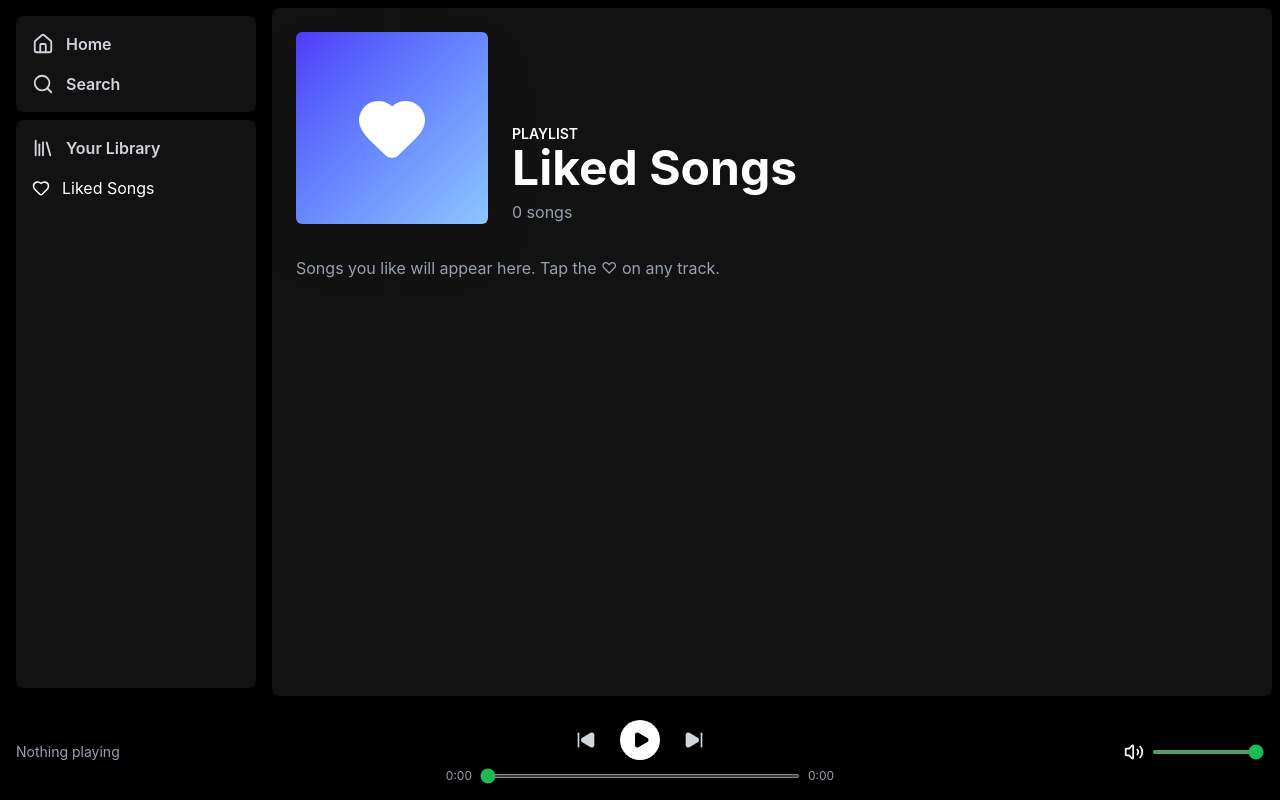
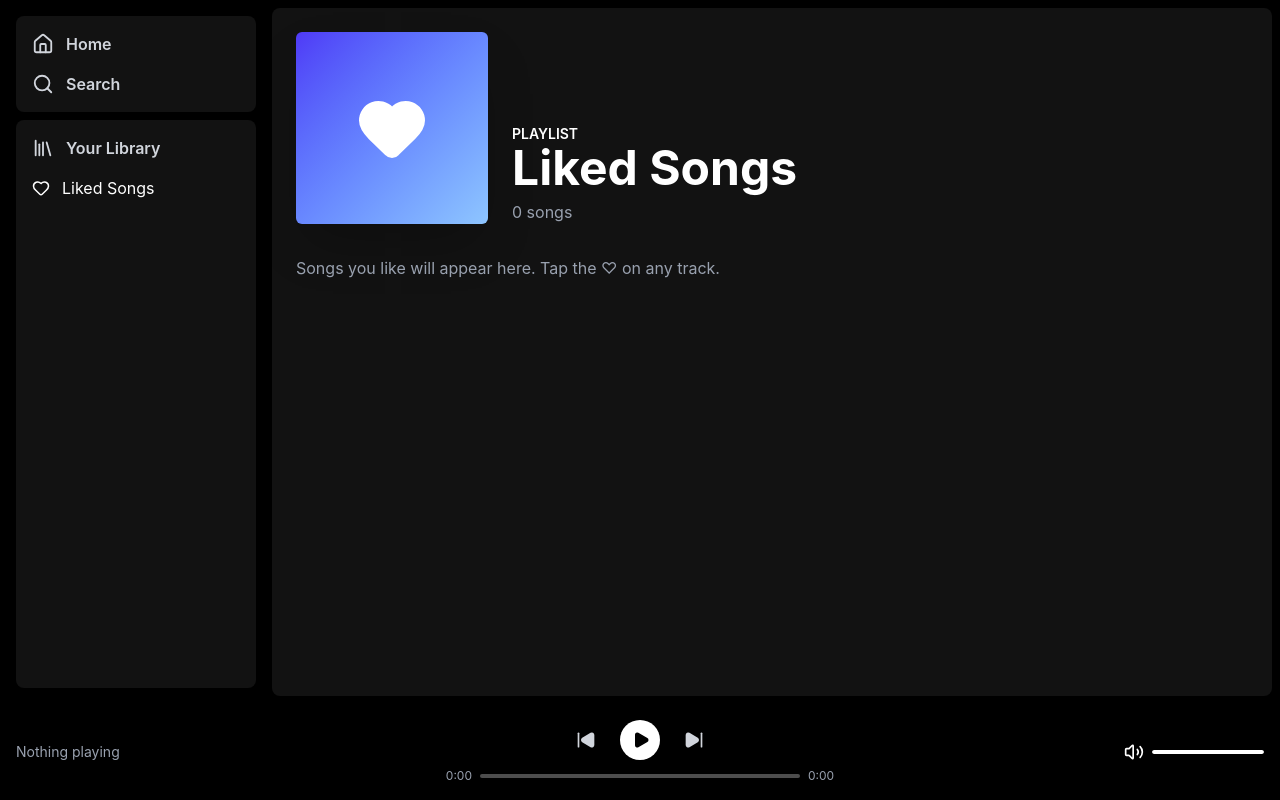
Before and after one commit to anatakehara/spotify-clone, a React (Vite) app: page /liked in a window 1280 px wide. Built offline with nearby package versions, Linux system fonts and the light colour scheme.

Commit message:
feat: add custom slider for progress and volume

```diff
--- a/src/components/Player.jsx
+++ b/src/components/Player.jsx
@@ -1,6 +1,7 @@
 import { usePlayer } from "../context/PlayerContext"
 import { formatTime } from "../utils/formatTime"
 import { Play, Pause, SkipBack, SkipForward, Volume2, VolumeX } from "lucide-react"
+import Slider from "./Slider"
 
 function Player() {
   const {
@@ -73,15 +74,13 @@ function Player() {
 
         <div className="flex w-full items-center gap-2 text-xs text-gray-400">
           <span className="w-9 shrink-0 text-right">{formatTime(currentTime)}</span>
-          <input
-            type="range"
-            min={0}
-            max={duration || 0}
+          <Slider
+            value={currentTime}
+            max={duration}
             step={0.1}
-            value={currentTime}
-            onChange={(e) => seek(Number(e.target.value))}
-            className="h-1 min-w-0 flex-1 cursor-pointer accent-[#1DB954]"
-            aria-label="Progress"
+            onChange={seek}
+            label="Progress"
+            className="min-w-0 flex-1"
           />
           <span className="w-9 shrink-0">{formatTime(duration)}</span>
         </div>
@@ -89,15 +88,13 @@ function Player() {
 
       <div className="hidden w-1/3 items-center justify-end gap-2 text-white md:flex">
         {volume === 0 ? <VolumeX size={20} /> : <Volume2 size={20} />}
-        <input
-          type="range"
-          min={0}
+        <Slider
+          value={volume}
           max={1}
           step={0.01}
-          value={volume}
-          onChange={(e) => setVolume(Number(e.target.value))}
-          className="h-1 w-28 cursor-pointer accent-[#1DB954]"
-          aria-label="Volume"
+          onChange={setVolume}
+          label="Volume"
+          className="w-28"
         />
       </div>
     </footer>
--- /dev/null
+++ b/src/components/Slider.jsx
@@ -0,0 +1,32 @@
+function Slider({ value, max, step = 0.1, onChange, label, className = "" }) {
+  const percent = max > 0 ? (value / max) * 100 : 0
+
+  return (
+    <div className={`group relative flex h-4 items-center ${className}`}>
+      <div className="h-1 w-full overflow-hidden rounded-full bg-white/30">
+        <div
+          className="h-full rounded-full bg-white group-hover:bg-[#1DB954]"
+          style={{ width: `${percent}%` }}
+        />
+      </div>
+
+      <div
+        className="pointer-events-none absolute h-3 w-3 -translate-x-1/2 rounded-full bg-white opacity-0 shadow group-hover:opacity-100"
+        style={{ left: `${percent}%` }}
+      />
+
+      <input
+        type="range"
+        min={0}
+        max={max || 0}
+        step={step}
+        value={value}
+        onChange={(e) => onChange(Number(e.target.value))}
+        aria-label={label}
+        className="absolute inset-0 h-full w-full cursor-pointer opacity-0"
+      />
+    </div>
+  )
+}
+
+export default Slider
```
